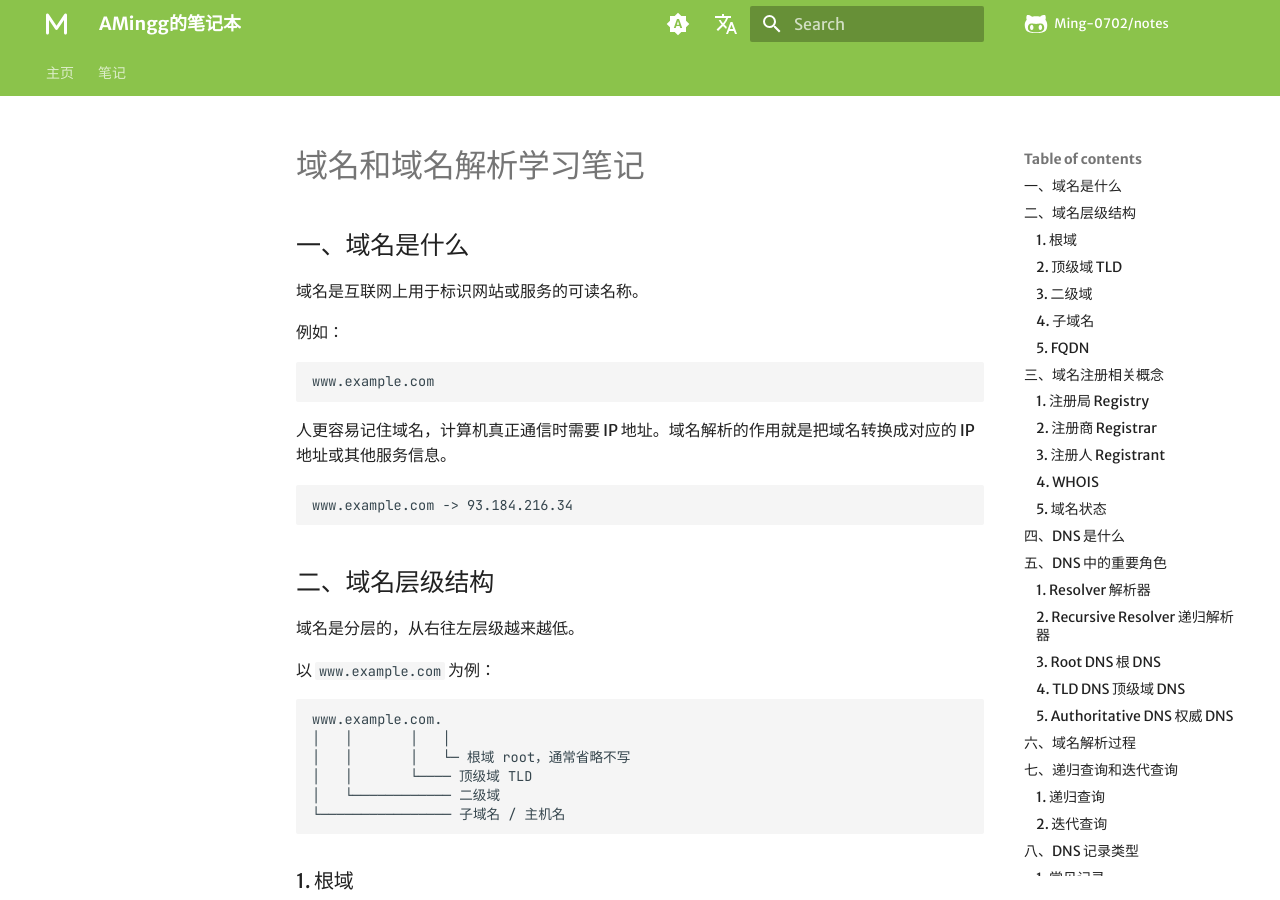
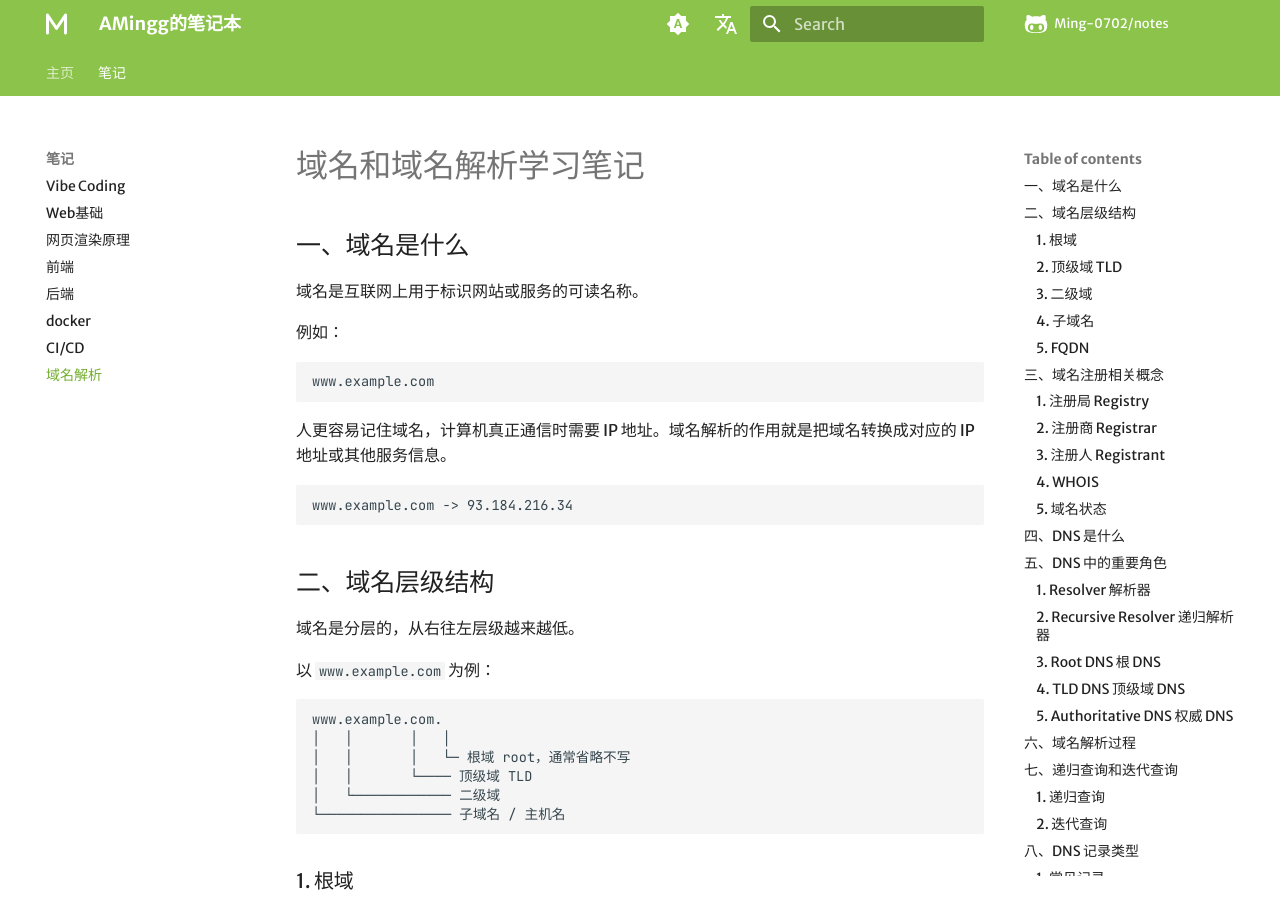
Before and after one commit to Ming-0702/notes, an MkDocs documentation site: the page built from docs/域名和域名解析.md, in a window 1280 px wide and 900 px high. Built offline with MkDocs 1.6.1 and Material for MkDocs 9.7.7, drawn with Linux system fonts in a browser that asks for light colours; comment, search, counter and statistics services are not loaded; some of the changed lines change nothing that is shown.

Commit message:
docs: update

```diff
--- a/mkdocs.yml
+++ b/mkdocs.yml
@@ -76,4 +76,4 @@
     - 后端: 后端与数据库.md
     - docker: docker.md
     - CI/CD: CICD.md
-    - 域名解析: 域名与域名解析.md
+    - 域名解析: 域名和域名解析.md
```
